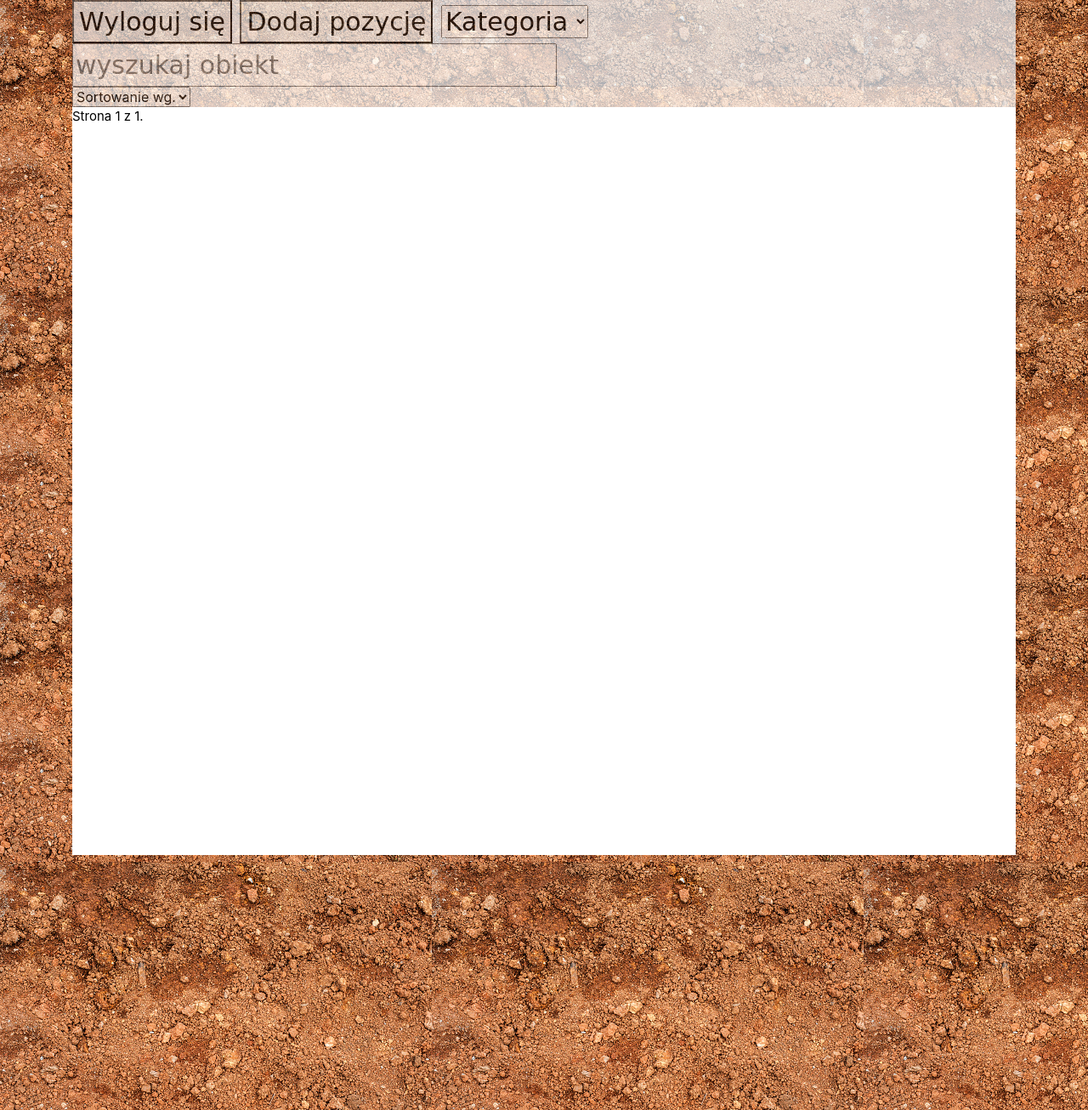
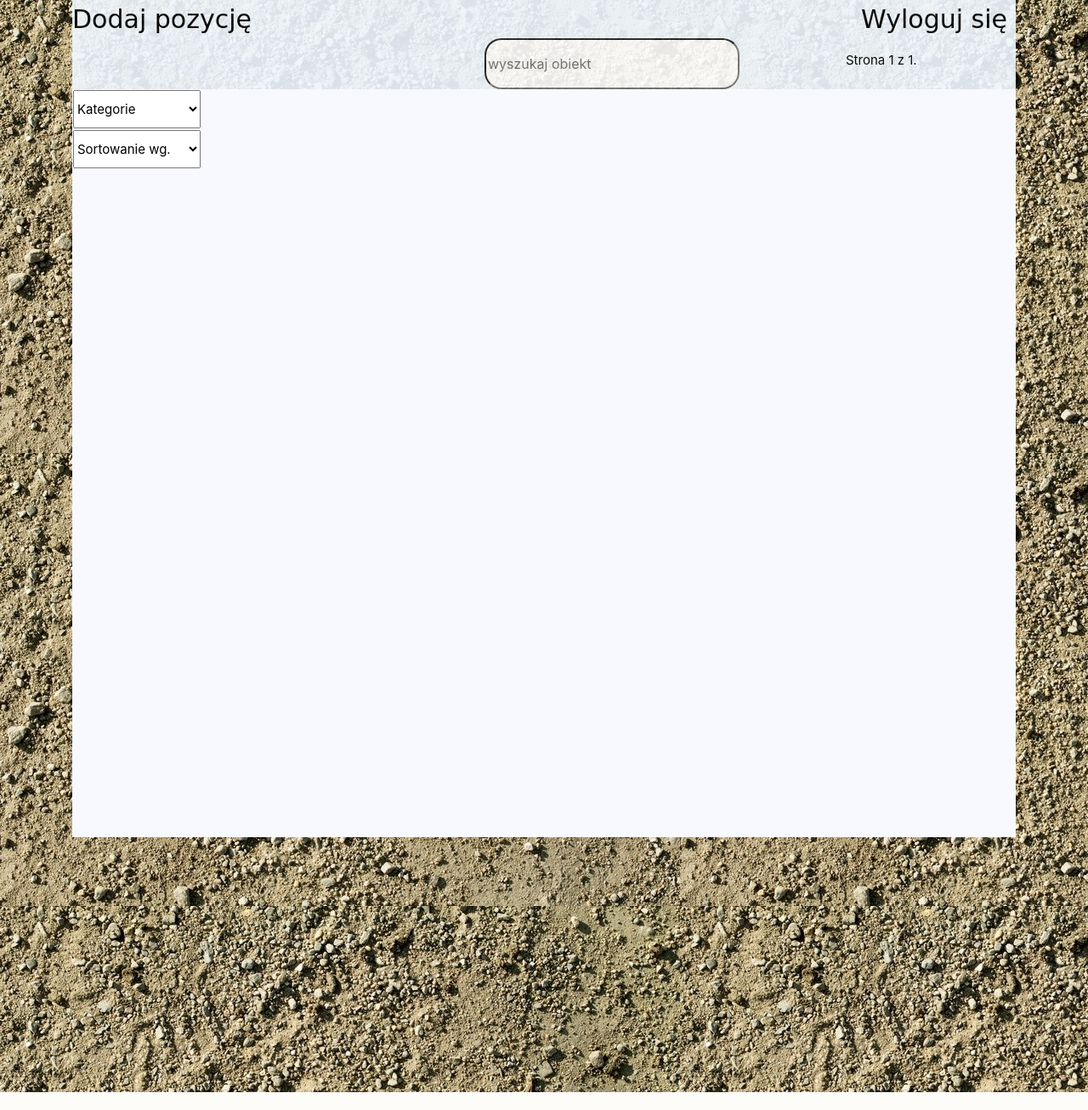
Before and after one commit to aleooo/Znajdki, a Django app: page /katalog/ in a window 1280 px wide. Shown: the whole page at 85% size. After the commit the page ends 1285 px from the top, so only its background shows below. Run offline with Django 3.2, Linux system fonts and the light colour scheme; the visitor is signed in with stand-in values (Sample User, id 1); data that the repository does not hold is empty; some libraries are stand-ins or nearby versions.

Commit message:
testy jednostkowe oraz stylowanie template

```diff
--- a/poszukiwania/models.py
+++ b/poszukiwania/models.py
@@ -39,7 +39,8 @@ class Rzeczy(models.Model):
     def __str__(self):
         return self.title
 
-
+    class Meta:
+        ordering = ['publish']
 
     def get_absolute_url(self):
         return reverse('poszukiwania:rzecz_detail', args=[self.publish.year,
--- a/poszukiwania/static/css/base.css
+++ b/poszukiwania/static/css/base.css
@@ -1,5 +1,5 @@
 body {
-    background-image: url('12.jpg');
+    background-image: url('ziemai.jpg');
     color: rgb(0, 0, 0);
 }
 a{
@@ -14,7 +14,7 @@ div.panel {
     font-size: 30px;
     color: black;
     background-color: aliceblue;
-    opacity: 0.7;
+    opacity: 0.9;
     font-family: Jazz LET, Cursive
 }
 a.kategory{
@@ -54,7 +54,7 @@ p {
 }
 .list_search_objects{
     position: absolute;
-    margin-left: 540px;
+    margin-left: 350px;
     border-radius: 10px;
     background: gray;
     border: 5px black;
@@ -63,7 +63,11 @@ p {
     display: none;
 }
 #input_search{
-    width: 570px;
+    width: 300px;
+    height: 60px;
+    border-radius: 20px;
+    box-shadow: gray;
+     float: right;
 }
 #form_search{
     display: inline;
@@ -101,13 +105,16 @@ p {
 #td_title{
     width: 250px;
 }
-.pagination{
+.column{
     font-size: 15px;
+    height: auto;
+    width: 150px;
 }
 .nazwa{
-    background-color: white;
-    opacity: 0.7;
+    background-color: aliceblue;
+    opacity: 0.9;
     width: 100%;
+    height: 60px;
 }
 #nazwa{
     position: relative;
@@ -124,7 +131,7 @@ p {
     background-color: lightgray;
     height: 200px;
     width: 300px;
-     border-radius: 10px;
+     border-radius: 20px;
     float: left;
     margin: 5px;
 }
@@ -132,7 +139,40 @@ p {
     width: 300px;
     height: 200px;
     background-color: aliceblue;
-    border-radius: 10px;
+    border-radius: 20px;
     float: left;
     margin: 5px;
 }
+.selected{
+    width: 150px;
+    height: 45px;
+    float: left;
+}
+.pagination{
+    position: relative;
+    margin-top: auto;
+
+    width: 300px;
+    height: 45px;
+    float: right;
+
+}
+.blank{
+    width: 25px;
+    height: 60px;
+    float: right;
+}
+
+.pagination_text{
+    font-size: 15px;
+}
+.pagination_detail{
+    position: relative;
+    margin-top: auto;
+    font-size: 15px;
+    width: 110px;
+    height: 30px;
+    float: right;
+
+
+}
--- a/poszukiwania/static/js/search.js
+++ b/poszukiwania/static/js/search.js
@@ -14,7 +14,6 @@ function sendSearchData(znajdka){
         },
         success: (list) => {
             items = list.data
-            console.log(items)
             if(Array.isArray(items)) {
                 jQuery.each(items, function (i, item){
                     var color = ''
@@ -52,7 +51,13 @@ function sendSearchData(znajdka){
     sendSearchData(words)
 
 })
-
+$('#category_selected').click(function (){
+    category = window.location.href.split('/')[3]
+    if(category != 'katalog'){
+        // $('#'+category).attr('selected','selected')
+    }
+    console.log()
+})
 $(window).click(function (){
     listSearch.addClass('not-visible')
 })
--- a/poszukiwania/templates/main/lista.html
+++ b/poszukiwania/templates/main/lista.html
@@ -6,46 +6,51 @@
 {% load geojson_tags %}
 
 
-
-
 {% block content %}
     <div class="container">
         <div class="panel">
             {% if request.user.is_authenticated %}
-            <button><a  href="{% url 'poszukiwania:logout' %}">Wyloguj się</a></button>
-            <button><a href="{% url 'poszukiwania:create' %} " >Dodaj pozycję</a></button>
+                <p style="width: 10px; float: right"></p>
+                <a style="float: right; " href="{% url 'poszukiwania:logout' %}">Wyloguj się</a>
+                <a href="{% url 'poszukiwania:create' %} " >Dodaj pozycję</a>
             {% else %}
-            <button><a href="{% url 'poszukiwania:login' %}" >Zaloguj się</a></button>
+                <a href="{% url 'poszukiwania:login' %}" >Zaloguj się</a>
             {% endif %}
             {% if request.user.is_authenticated %}
-        <select id="category_selected" onchange="location = this.value;">
-                <option>Kategoria</option>
-               <option value="{% url 'poszukiwania:rzeczy_list' %}">Wszystkie</option>
-            {% for category in categories %}
-               <option value="{{ category.get_absolute_url }}">{{ category.title }}</option>
-            {% endfor %}
-        </select>
+        </div>
+        <div class="nazwa">
+
+
+                <div class="pagination">
+                      <div class="pagination_detail">
+                          {% if rzeczy.has_previous %}
+                            <a class="pagination_text" href="?page={{ rzeczy.previous_page_number }}"><strong>Poprzednia </strong></a>
+                          {% endif %}
+                      </div>
+                      <div class="pagination_detail">
+                          Strona {{ rzeczy.number }} z {{ rzeczy.paginator.num_pages }}.
+                      </div>
+                      <div class="pagination_detail">
+                          {% if rzeczy.has_next %}
+                            <a class="pagination_text" href="?page={{ rzeczy.next_page_number }}"><strong> Następna</strong></a>
+                          {% endif %}
+                      </div>
+                </div>
+                <div class="blank">
+
+                </div>
                 <form id="form_search">
                     {% csrf_token %}
                     <input placeholder="wyszukaj obiekt" id="input_search">
                 </form>
-    </div>
-    <div class="nazwa">
-       <select onchange="location = this.value">
-            <option value=""><strong>Sortowanie wg.</strong></option>
-            <option value="?sort={{ 'title' }}">title</option>
-            <option value="?sort={{ 'year' }}">year</option>
-            <option value="?sort={{ 'publish' }}">publikacja</option>
-        </select>
+
         </div>
         <div class="list_search_objects not-visible"></div>
             {% if  kat %}
             {% leaflet_js %}
             {% leaflet_css %}
             {% endif %}
-    <div  class="lista" style="background-color: white">
-
-
+        <div  class="lista" style="background-color: ghostwhite">
             <div id="lista">
                 {% for rzecz in rzeczy %}
                     <a href="{{ rzecz.get_absolute_url }}">
@@ -53,7 +58,7 @@
                             <table>
                                <tr>
                                    <td>
-                                   <img style='width: 300px; height: 150px' src="{{ rzecz.image.url }}">
+                                       <img style='width: 300px; height: 150px; border-radius: 20px;' src="{{ rzecz.image.url }}">
                                    </td>
                                </tr>
                                 <tr>
@@ -66,19 +71,37 @@
                         </div>
                     </a>
                 {% endfor %}
-        </div>
-        <div class="pagination">
-            {% if rzeczy.has_previous %}
-                <a class="pagination" href="?page={{ rzeczy.previous_page_number }}"><strong>Poprzednia </strong></a>
-            {% endif %}
-            Strona {{ rzeczy.number }} z {{ rzeczy.paginator.num_pages }}.
-            {% if rzeczy.has_next %}
-                <a class="pagination" href="?page={{ rzeczy.next_page_number }}"><strong> Następna</strong></a>
-            {% endif %}
-        </div>
 
             </div>
+            <div class="column">
 
+                <table>
+                    <tbody>
+                        <tr>
+                            <td>
+                                <select class="selected" id="category_selected" onchange="location = this.value;"  >
+                                    <option>Kategorie</option>
+                                    <option value="{% url 'poszukiwania:rzeczy_list' %}" >Wszystkie</option>
+                                    {% for category in categories %}
+                                    <option  id='{{ category.slug }}' value="{{ category.get_absolute_url }}"{% if category == current_category %}selected="selected"{% endif %} >{{ category.title }}</option>
+                                    {% endfor %}
+                                </select>
+                            </td>
+                        </tr>
+                        <tr>
+                            <td>
+                                 <select class="selected" onchange="location = this.value">
+                                    <option value=""><strong>Sortowanie wg.</strong></option>
+                                    <option value="?sort={{ 'title' }}">nazwa</option>
+                                    <option value="?sort={{ 'year' }}">rok</option>
+                                    <option value="?sort={{ 'publish' }}">publikacja</option>
+                                </select>
+                            </td>
+                        </tr>
+                    </tbody>
+                </table>
+            </div>
+        </div>
     </div>
     <div id="mapid" class="mapid">
         <script type="text/javascript">
@@ -114,7 +137,7 @@
 
 
 <!-- </script>-->
+        {% endif %}
     </div>
- {% endif %}
  <script type="text/javascript" src="{% static 'js/search.js' %}"></script>
 {% endblock %}
--- a/poszukiwania/views.py
+++ b/poszukiwania/views.py
@@ -24,7 +24,8 @@ def rzeczy_list(request, kategoria_slug=None, sort=None):
     monety = False
 
     if kategoria_slug:
-        category = get_object_or_404(Kategoria, slug=kategoria_slug)
+        # category = get_object_or_404(Kategoria, slug=kategoria_slug)
+        category = Kategoria.objects.get(slug=kategoria_slug)
         rzeczy = Rzeczy.objects.filter(kategoria=category, user=request.user)
         kat = True
         maps = [r.location for r in rzeczy]
@@ -53,7 +54,7 @@ def rzeczy_list(request, kategoria_slug=None, sort=None):
 
 @login_required
 def rzecz_detail(request, year, month, day, rzecz_slug, id):
-    rzecz = get_object_or_404(Rzeczy, pk=id)
+    rzecz = Rzeczy.objects.get(pk=id)
     maps = rzecz.location
     return render(request, 'main/detail.html', {'rzecz': rzecz,
                                                 'maps': maps})
```
Also changed, not shown: poszukiwania/tests.py (+20 -19 lines), poszukiwania/static/css/wz19.jpg (added), poszukiwania/static/css/ziemai.jpg (added). Lines whose indentation alone changed are shown as unchanged.
